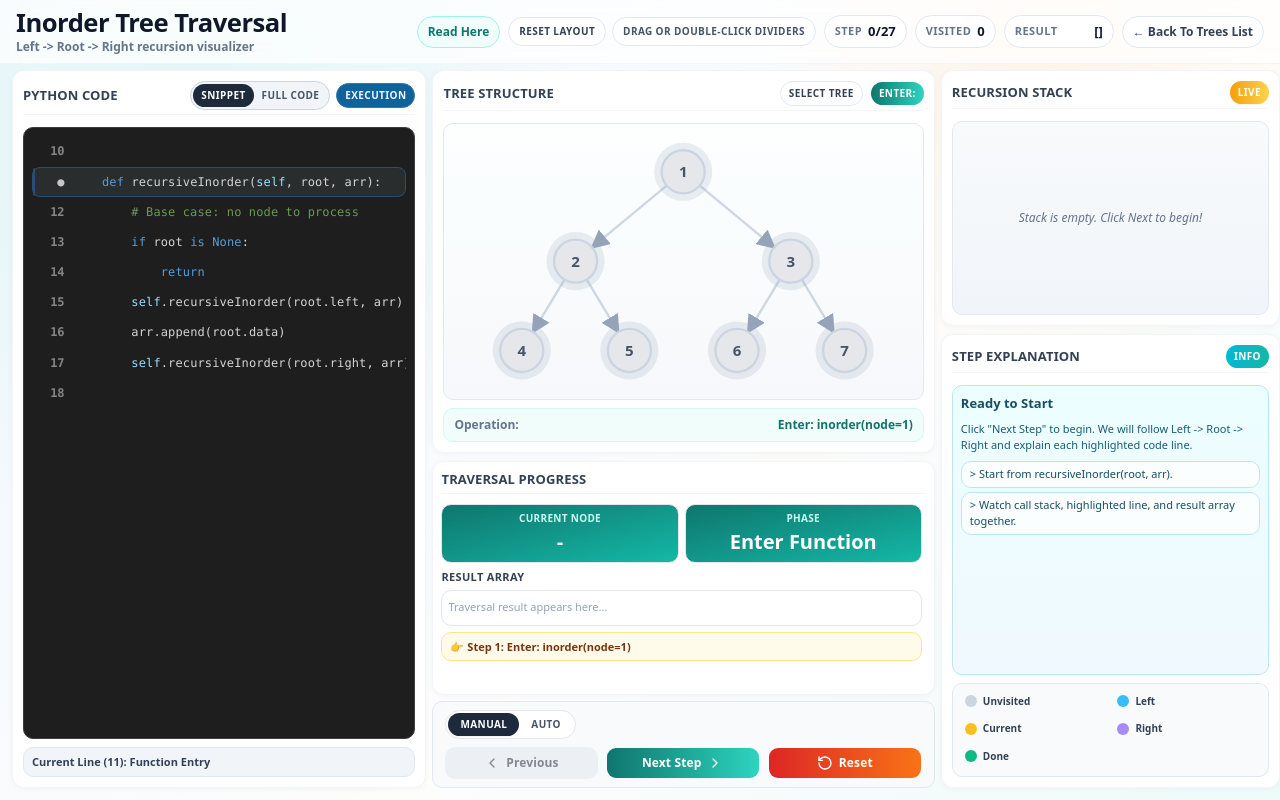
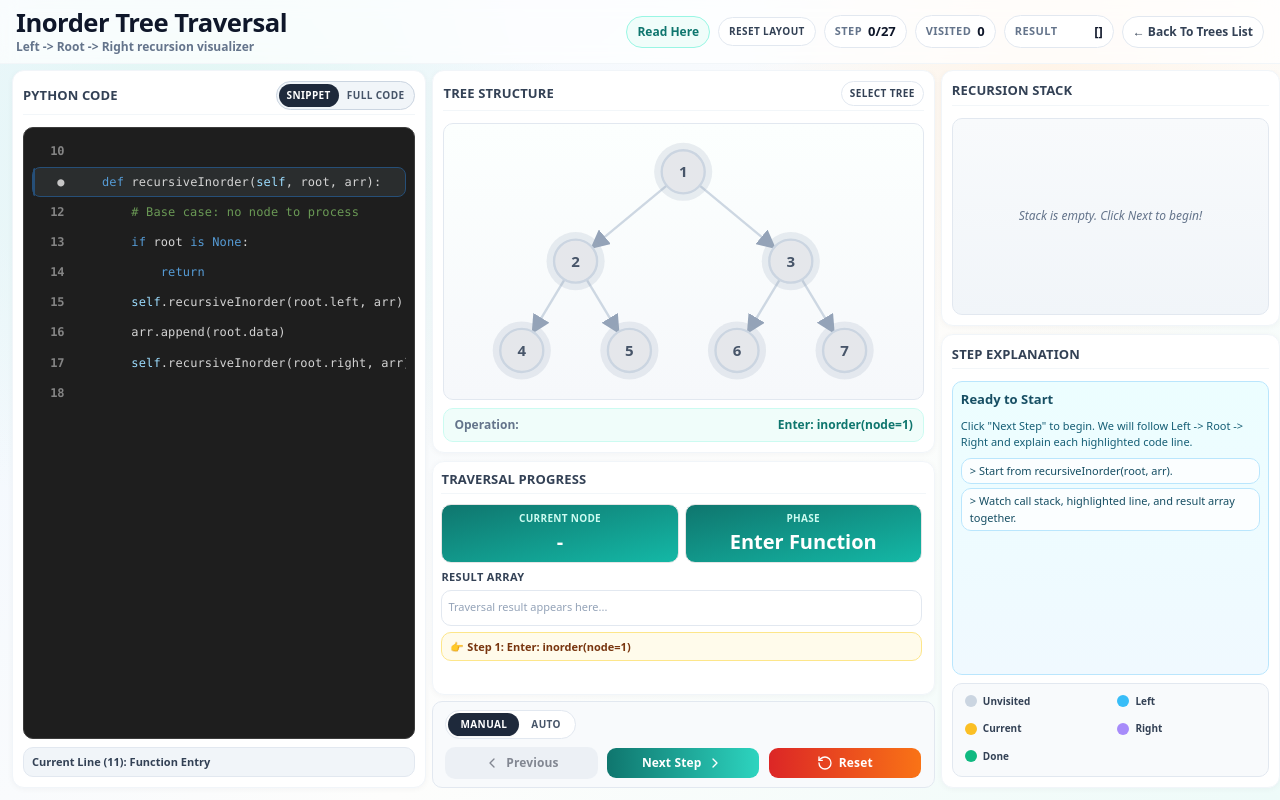
Before and after one commit to naveencreation/LeetCode-Learner, a Next.js app in the folder frontend/: page /problems/binary-tree/inorder-traversal in a window 1280 px wide. Built offline with nearby package versions, Linux system fonts and the light colour scheme.

Commit message:
Added Drag and adjust model for inorder 3

```diff
--- a/frontend/src/features/inorder/components/CallStackPanel.tsx
+++ b/frontend/src/features/inorder/components/CallStackPanel.tsx
@@ -17,9 +17,6 @@ export function CallStackPanel({ activeCallStack }: CallStackPanelProps) {
         <h2 className="traversal-panel-title">
           Recursion Stack
         </h2>
-        <span className="rounded-full bg-gradient-to-r from-amber-500 to-amber-300 px-2 py-1 text-[10px] font-extrabold uppercase tracking-[0.04em] text-white shadow-sm">
-          Live
-        </span>
       </div>
 
       <div className="min-h-0 space-y-1.5 overflow-auto rounded-[10px] border border-slate-200 bg-gradient-to-b from-slate-50 to-slate-100 p-2">
--- a/frontend/src/features/inorder/components/CodePanel.tsx
+++ b/frontend/src/features/inorder/components/CodePanel.tsx
@@ -146,7 +146,6 @@ export function CodePanel({ currentCodeLine, executionLineNumbers }: CodePanelPr
         <h2 className="traversal-panel-title">
           Python Code
         </h2>
-        <div className="flex items-center gap-1.5">
         <div className="inline-flex items-center rounded-full border border-slate-300 bg-slate-100 p-0.5">
           <button
             type="button"
@@ -170,10 +169,6 @@ export function CodePanel({ currentCodeLine, executionLineNumbers }: CodePanelPr
           >
             Full Code
           </button>
-          </div>
-          <span className="traversal-pill border-[#3872a6] bg-[#0e639c] text-[#f0f6fc]">
-            Execution
-          </span>
         </div>
       </div>
 
--- a/frontend/src/features/inorder/components/ExplanationPanel.tsx
+++ b/frontend/src/features/inorder/components/ExplanationPanel.tsx
@@ -115,9 +115,6 @@ export function ExplanationPanel({
         <h2 className="traversal-panel-title">
           Step Explanation
         </h2>
-        <span className="rounded-full bg-gradient-to-r from-cyan-500 to-teal-500 px-2 py-1 text-[10px] font-extrabold uppercase tracking-[0.04em] text-white">
-          Info
-        </span>
       </div>
 
       <div className="min-h-0 space-y-2 overflow-auto rounded-[10px] border border-sky-200 bg-gradient-to-b from-cyan-50 to-sky-50 p-2">
--- a/frontend/src/features/inorder/components/InorderLayout.tsx
+++ b/frontend/src/features/inorder/components/InorderLayout.tsx
@@ -101,7 +101,6 @@ export function InorderLayout() {
     pauseTraversal,
     nextStep,
     nodeStates,
-    operationBadge,
     previousStep,
     resetTraversal,
     result,
@@ -339,9 +338,6 @@ export function InorderLayout() {
               >
                 Reset Layout
               </button>
-              <span className="hidden rounded-full border border-slate-200 bg-white px-2.5 py-1.5 text-[10px] font-extrabold uppercase tracking-[0.04em] text-slate-600 xl:inline-flex">
-                Drag or double-click dividers
-              </span>
             </div>
           }
           stats={[
@@ -373,7 +369,6 @@ export function InorderLayout() {
               <TreePanel
                 root={root}
                 currentOperation={currentOperation}
-                operationBadge={operationBadge}
                 nodeStates={nodeStates}
                 activeStep={activeStep}
                 customNodePositions={customNodePositions}
--- a/frontend/src/features/inorder/components/TreePanel.tsx
+++ b/frontend/src/features/inorder/components/TreePanel.tsx
@@ -5,7 +5,6 @@ import type { ExecutionStep, NodePosition, NodeVisualState, TreeNode } from "../
 interface TreePanelProps {
   root: TreeNode;
   currentOperation: string;
-  operationBadge: string;
   nodeStates: Record<number, NodeVisualState>;
   activeStep: ExecutionStep | undefined;
   customNodePositions: Record<number, NodePosition>;
@@ -206,7 +205,6 @@ function fitPositionsToViewport(
 export function TreePanel({
   root,
   currentOperation,
-  operationBadge,
   nodeStates,
   activeStep,
   customNodePositions,
@@ -271,9 +269,6 @@ export function TreePanel({
           >
             Select Tree
           </button>
-          <span className="rounded-full bg-gradient-to-r from-teal-700 to-teal-400 px-2 py-1 text-[10px] font-extrabold uppercase tracking-[0.04em] text-white">
-            {operationBadge}
-          </span>
         </div>
       </div>
 
```
Lines whose indentation alone changed are shown as unchanged.
